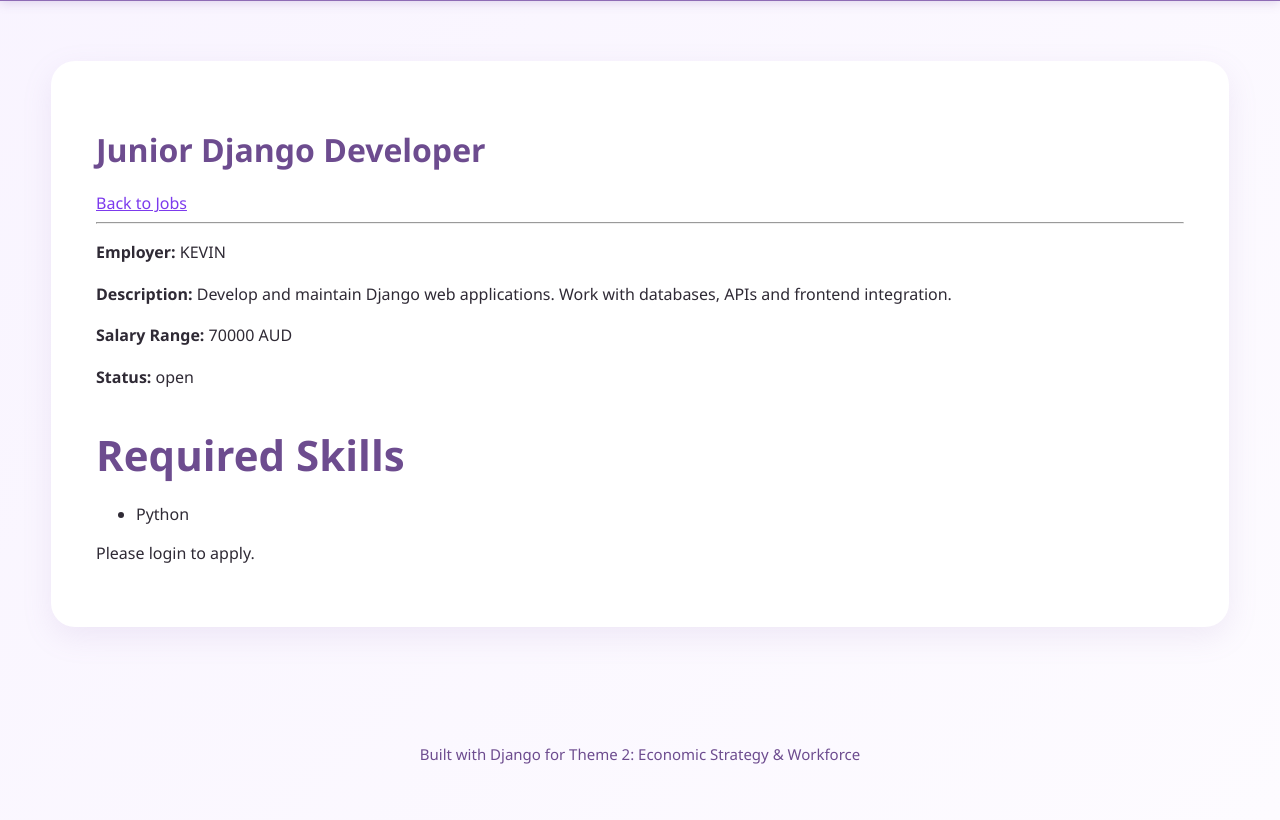
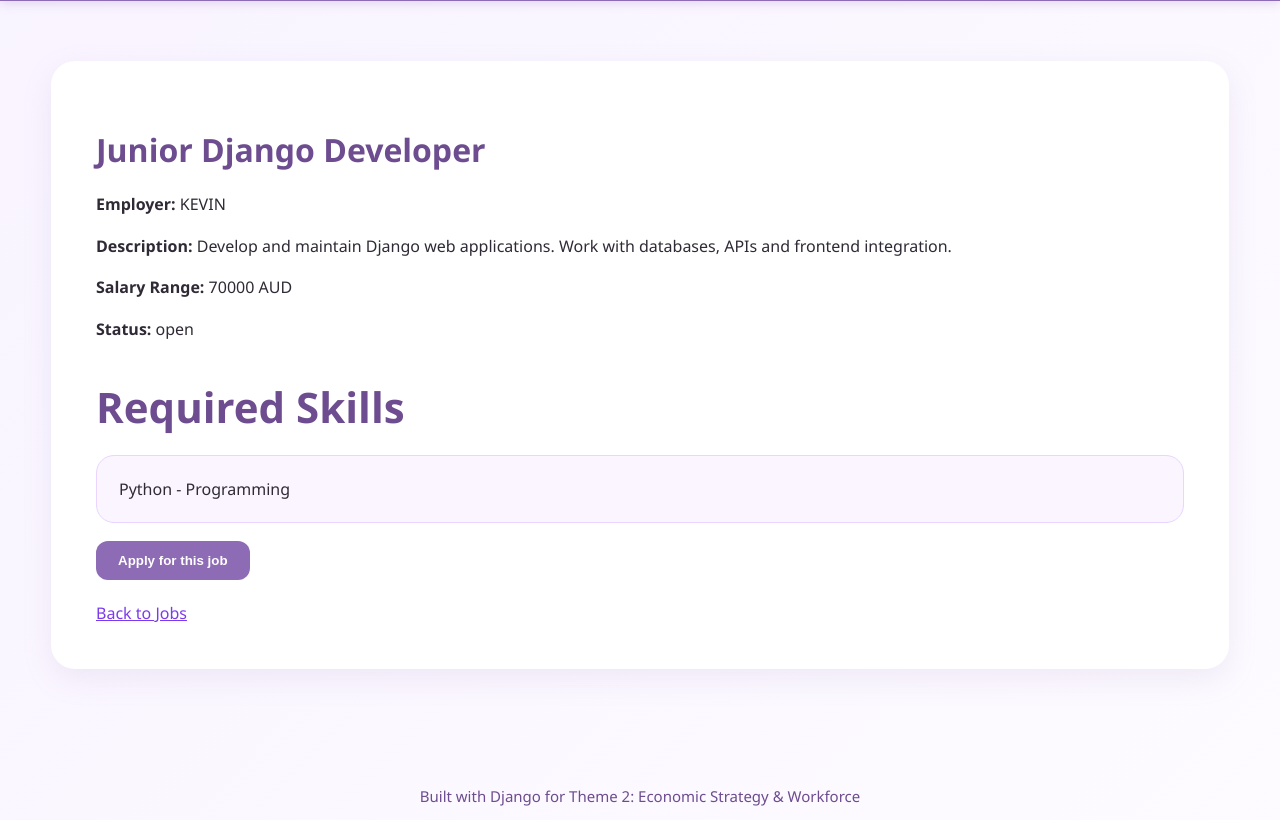
Before and after one commit to Code-Jester/GroupProjectReport1-Group9, a Django app: page /jobs/1/ in a window 1280 px wide. Shown: the part 362-1182 px from the top of the page. Before the commit the page ends 1126 px from the top, so only its background shows below. Run offline with Django 5.2, Linux system fonts and the light colour scheme; data comes from the database, SQL or seed files in the repository.

Commit message:
Fix job detail

```diff
--- a/workforceconnect/workforce/templates/workforce/job_detail.html
+++ b/workforceconnect/workforce/templates/workforce/job_detail.html
@@ -3,12 +3,6 @@
 {% block content %}
 
 <h1>{{ job.title }}</h1>
-
-<a href="{% url 'job_list' %}">
-    Back to Jobs
-</a>
-
-<hr>
 
 <p>
     <strong>Employer:</strong>
@@ -32,30 +26,21 @@
 
 <h2>Required Skills</h2>
 
-<ul>
+<ul class="card-list">
     {% for skill in job.required_skills.all %}
-        <li>{{ skill.name }}</li>
+        <li>{{ skill.name }} - {{ skill.category }}</li>
     {% empty %}
         <li>No required skills listed.</li>
     {% endfor %}
 </ul>
 
+<form method="post" action="{% url 'apply_job' job.pk %}">
+    {% csrf_token %}
+    <button type="submit">Apply for this job</button>
+</form>
 
-{% if user.is_authenticated %}
+<br>
 
-    <form method="post" action="{% url 'apply_job' job.pk %}">
-        {% csrf_token %}
-        <button type="submit">
-            Apply for this Job
-        </button>
-    </form>
-
-{% else %}
-
-    <p>
-        Please login to apply.
-    </p>
-
-{% endif %}
+<a href="{% url 'job_list' %}">Back to Jobs</a>
 
 {% endblock %}
```
